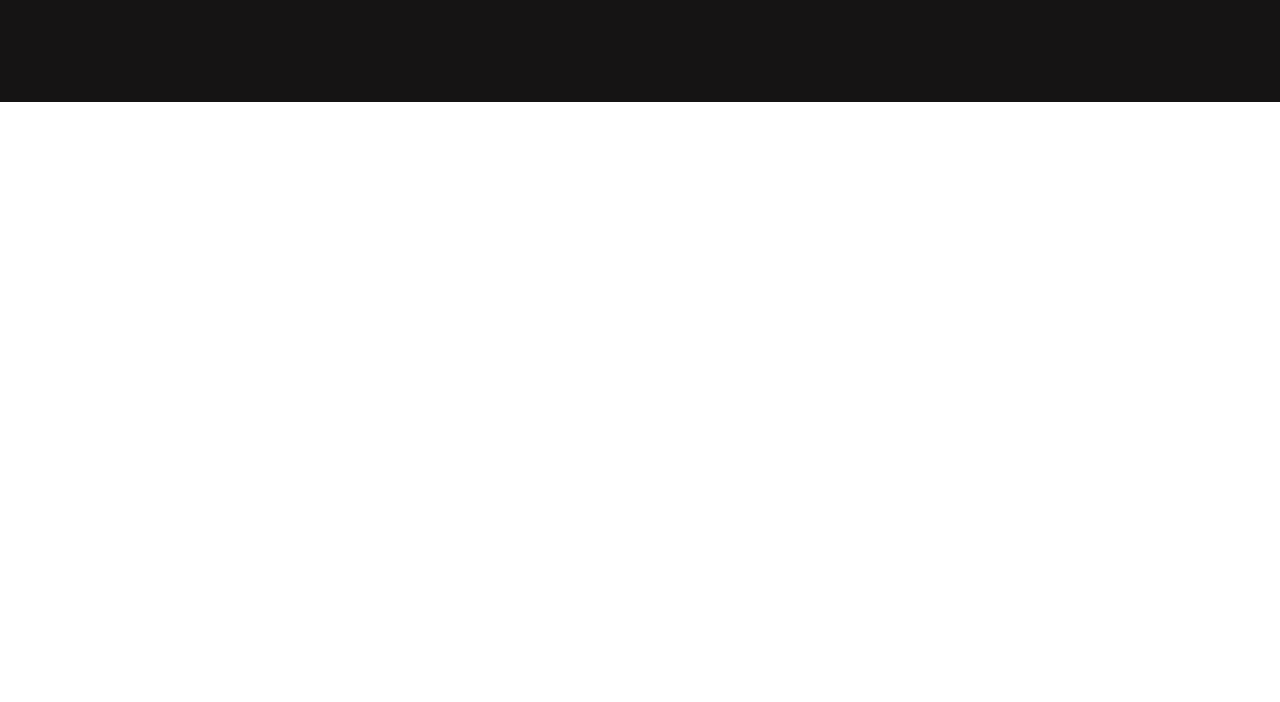
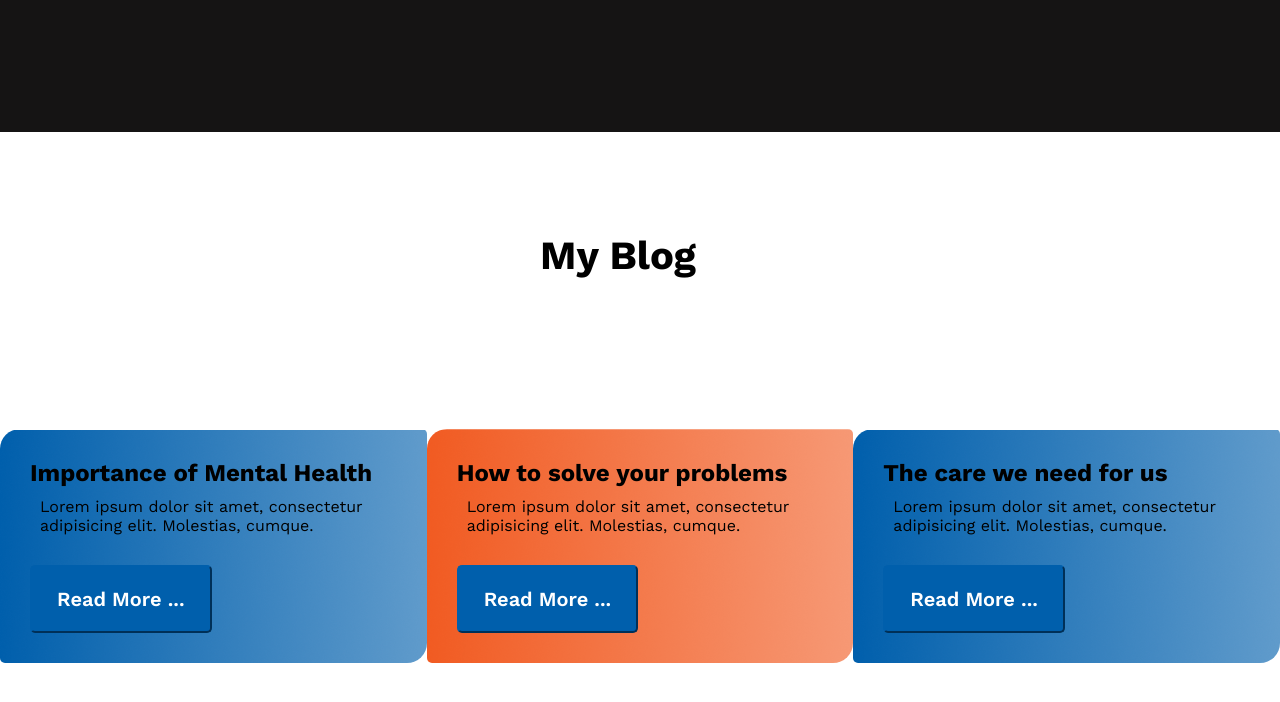
Before and after one commit to tanveer19/A01-new-me, a plain HTML site: page index.html in a window 1280 px wide. Shown: the part 3256-3958 px from the top of the page. Before the commit the page ends 3358 px from the top, so only its background shows below. Drawn offline with nearby package versions, Linux system fonts and the light colour scheme.

Commit message:
added extra part.

```diff
--- a/index.html
+++ b/index.html
@@ -14,6 +14,7 @@
     />
   </head>
   <body>
+    <!-- header starts -->
     <header>
       <div class="header-text">
         <h1>All Things Are Possible If You believe</h1>
@@ -26,7 +27,9 @@
       </div>
     </header>
 
+    <!-- main tag added to put site width -->
     <main>
+      <!-- failures part -->
       <section class="failures">
         <img src="images/failure.jpg" alt="" />
         <div class="failures-text">
@@ -45,7 +48,7 @@
           </ul>
         </div>
       </section>
-
+      <!-- plans part -->
       <section class="plans">
         <h1>My Plans</h1>
         <article class="plan-details">
@@ -71,7 +74,7 @@
           </article>
         </article>
       </section>
-
+      <!-- mindset part -->
       <section class="mindset">
         <div class="mindset-text">
           <h2>Always keep a positive mindset</h2>
@@ -81,7 +84,7 @@
       </section>
     </main>
 
-    <!-- footer starts -->
+    <!-- footer part -->
 
     <footer>
       <div class="footer-left">
@@ -115,5 +118,36 @@
         <button class="btn-blue-bg">Subscribe</button>
       </div>
     </footer>
+    <!-- extra part  -->
+
+    <section class="extra">
+      <h1>My Blog</h1>
+      <article class="blogs">
+        <article class="blog1">
+          <h2>Importance of Mental Health</h2>
+          <p>
+            Lorem ipsum dolor sit amet, consectetur adipisicing elit. Molestias,
+            cumque.
+          </p>
+          <button class="btn-blue-bg">Read More ...</button>
+        </article>
+        <article class="blog2">
+          <h2>How to solve your problems</h2>
+          <p>
+            Lorem ipsum dolor sit amet, consectetur adipisicing elit. Molestias,
+            cumque.
+          </p>
+          <button class="btn-blue-bg">Read More ...</button>
+        </article>
+        <article class="blog3">
+          <h2>The care we need for us</h2>
+          <p>
+            Lorem ipsum dolor sit amet, consectetur adipisicing elit. Molestias,
+            cumque.
+          </p>
+          <button class="btn-blue-bg">Read More ...</button>
+        </article>
+      </article>
+    </section>
   </body>
 </html>
--- a/styles/style.css
+++ b/styles/style.css
@@ -81,7 +81,9 @@ header p {
   justify-content: space-around;
   margin-bottom: 130px;
 }
-
+.plan-details h3 {
+  margin: 15px 0 15px 0;
+}
 /* mindset */
 
 .mindset {
@@ -151,3 +153,33 @@ footer {
   border-radius: 5px;
   border-color: #005fac;
 }
+
+/* extra part */
+
+.extra > h1 {
+  font-size: 40px;
+  font-weight: 700;
+  margin: 100px auto;
+  width: 200px;
+}
+.blogs {
+  display: flex;
+  justify-content: space-evenly;
+}
+.blogs > article {
+  width: 400px;
+  margin: 50px auto;
+  padding: 30px;
+  border-radius: 20px 5px;
+}
+.blogs p {
+  padding: 10px;
+}
+.blog1,
+.blog3 {
+  background-image: url(../images/gradient.png);
+}
+
+.blog2 {
+  background-image: url(../images/gradient2.png);
+}
```
Also changed, not shown: images/gradient2.png (added), 1 other file.
